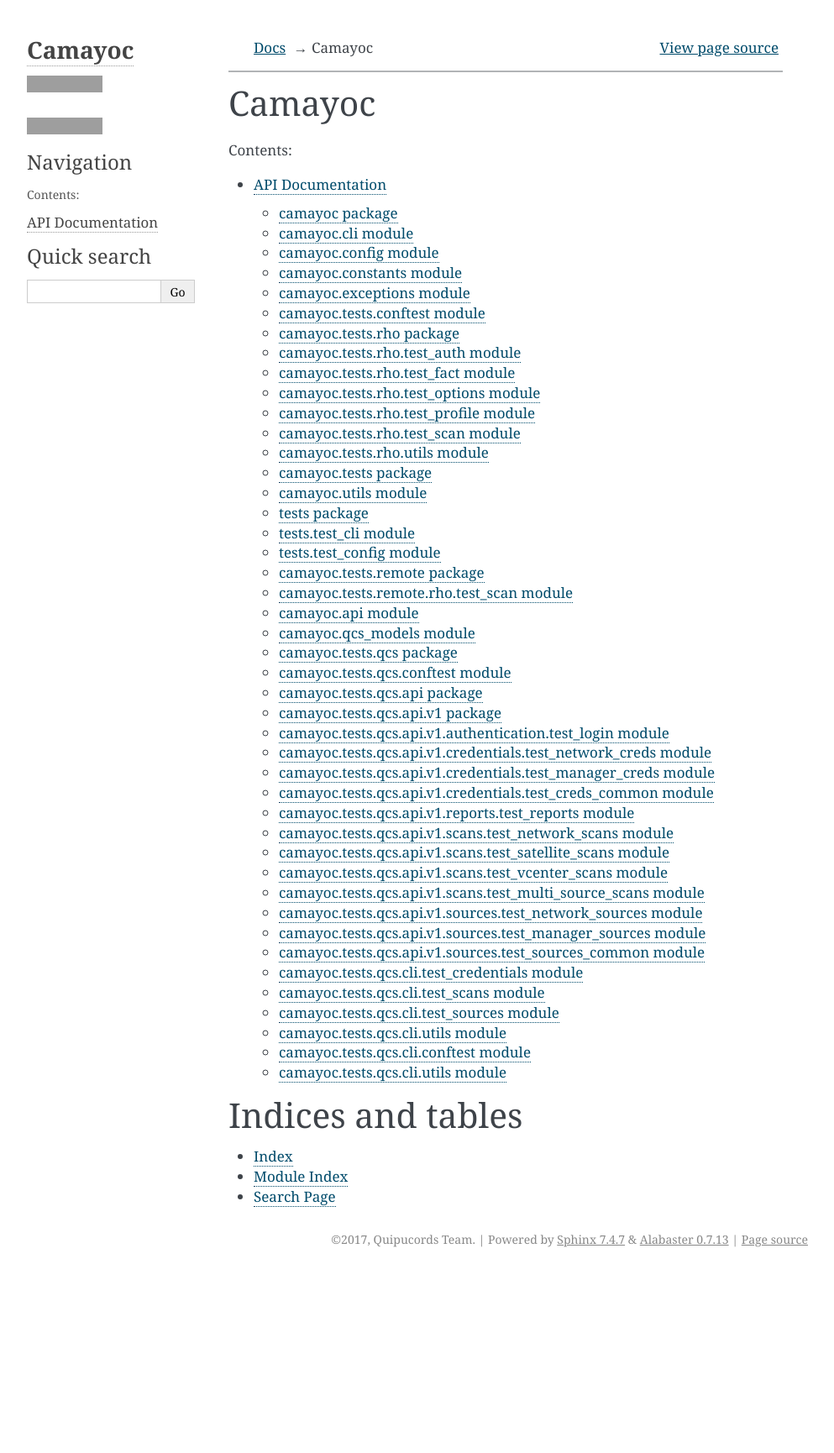
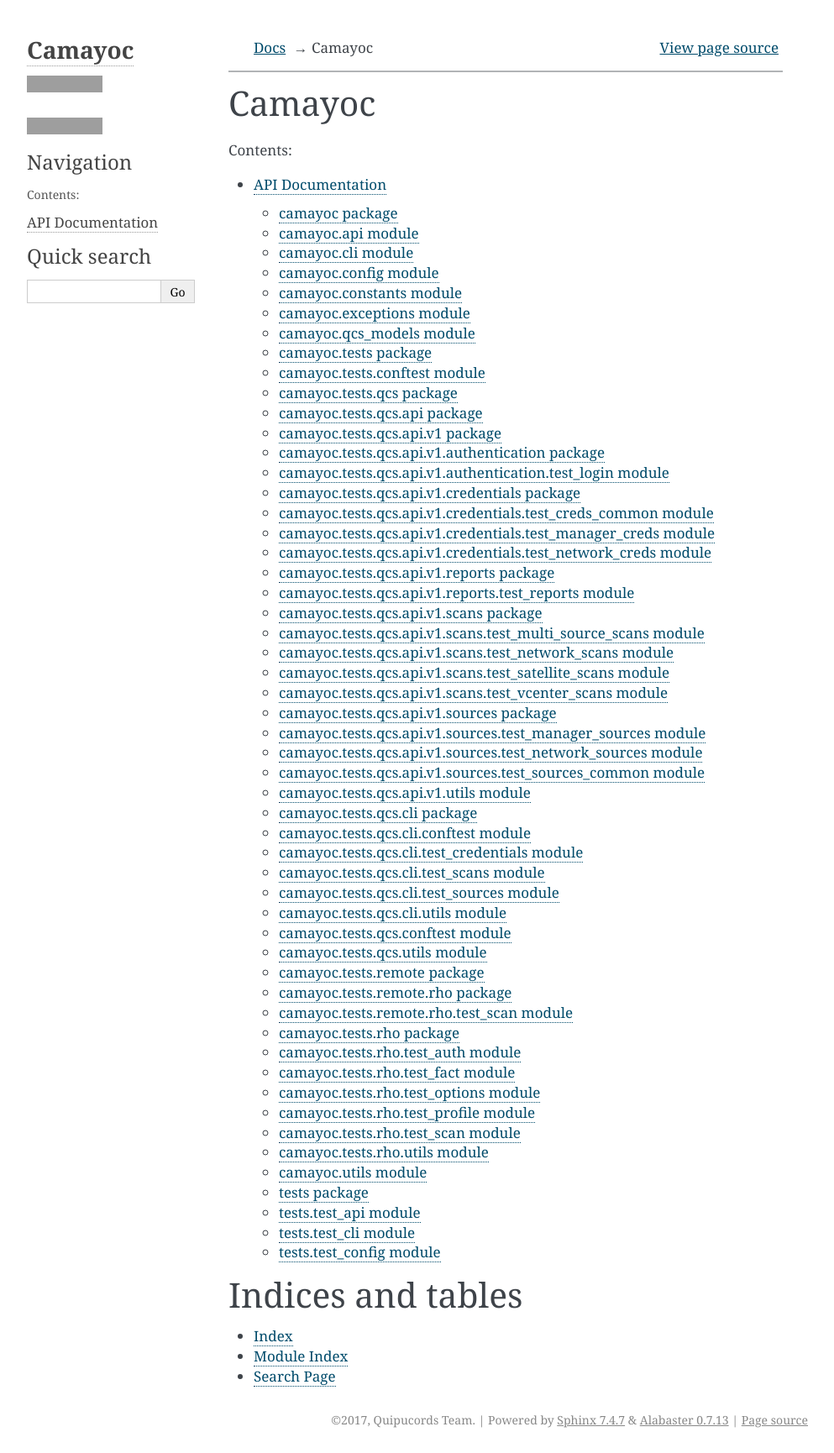
Before and after one commit to quipucords/camayoc, a Sphinx documentation site: the page built from docs/index.rst, in a window 1280 px wide. Shown: the whole page at 84% size, without its empty margins (148-1141 px from the left). Built offline with Sphinx 7.4.7, drawn with Linux system fonts in a browser that asks for light colours; before the commit the page ends 1515 px from its top, so only the background shows below that; grey boxes are pictures that could not be loaded.

```diff
--- a/docs/api.rst
+++ b/docs/api.rst
@@ -7,47 +7,56 @@ reference for developers, not a gospel.
 
 .. toctree::
 
-    api/camayoc.rst
-    api/camayoc.cli.rst
-    api/camayoc.config.rst
-    api/camayoc.constants.rst
-    api/camayoc.exceptions.rst
-    api/camayoc.tests.conftest.rst
-    api/camayoc.tests.rho.rst
-    api/camayoc.tests.rho.test_auth.rst
-    api/camayoc.tests.rho.test_fact.rst
-    api/camayoc.tests.rho.test_options.rst
-    api/camayoc.tests.rho.test_profile.rst
-    api/camayoc.tests.rho.test_scan.rst
-    api/camayoc.tests.rho.utils.rst
-    api/camayoc.tests.rst
-    api/camayoc.utils.rst
-    api/tests.rst
-    api/tests.test_cli.rst
-    api/tests.test_config.rst
-    api/camayoc.tests.remote.rst
-    api/camayoc.tests.remote.rho.test_scan.rst
-    api/camayoc.api.rst
-    api/camayoc.qcs_models.rst
-    api/camayoc.tests.qcs.rst
-    api/camayoc.tests.qcs.conftest.rst
-    api/camayoc.tests.qcs.api.rst
-    api/camayoc.tests.qcs.api.v1.rst
-    api/camayoc.tests.qcs.api.v1.authentication.test_login.rst
-    api/camayoc.tests.qcs.api.v1.credentials.test_network_creds.rst
-    api/camayoc.tests.qcs.api.v1.credentials.test_manager_creds.rst
-    api/camayoc.tests.qcs.api.v1.credentials.test_creds_common.rst
-    api/camayoc.tests.qcs.api.v1.reports.test_reports.rst
-    api/camayoc.tests.qcs.api.v1.scans.test_network_scans.rst
-    api/camayoc.tests.qcs.api.v1.scans.test_satellite_scans.rst
-    api/camayoc.tests.qcs.api.v1.scans.test_vcenter_scans.rst
-    api/camayoc.tests.qcs.api.v1.scans.test_multi_source_scans.rst
-    api/camayoc.tests.qcs.api.v1.sources.test_network_sources.rst
-    api/camayoc.tests.qcs.api.v1.sources.test_manager_sources.rst
-    api/camayoc.tests.qcs.api.v1.sources.test_sources_common.rst
-    api/camayoc.tests.qcs.cli.test_credentials.rst
-    api/camayoc.tests.qcs.cli.test_scans.rst
-    api/camayoc.tests.qcs.cli.test_sources.rst
-    api/camayoc.tests.qcs.cli.utils.rst
-    api/camayoc.tests.qcs.cli.conftest.rst
-    api/camayoc.tests.qcs.cli.utils.rst
+    api/camayoc
+    api/camayoc.api
+    api/camayoc.cli
+    api/camayoc.config
+    api/camayoc.constants
+    api/camayoc.exceptions
+    api/camayoc.qcs_models
+    api/camayoc.tests
+    api/camayoc.tests.conftest
+    api/camayoc.tests.qcs
+    api/camayoc.tests.qcs.api
+    api/camayoc.tests.qcs.api.v1
+    api/camayoc.tests.qcs.api.v1.authentication
+    api/camayoc.tests.qcs.api.v1.authentication.test_login
+    api/camayoc.tests.qcs.api.v1.credentials
+    api/camayoc.tests.qcs.api.v1.credentials.test_creds_common
+    api/camayoc.tests.qcs.api.v1.credentials.test_manager_creds
+    api/camayoc.tests.qcs.api.v1.credentials.test_network_creds
+    api/camayoc.tests.qcs.api.v1.reports
+    api/camayoc.tests.qcs.api.v1.reports.test_reports
+    api/camayoc.tests.qcs.api.v1.scans
+    api/camayoc.tests.qcs.api.v1.scans.test_multi_source_scans
+    api/camayoc.tests.qcs.api.v1.scans.test_network_scans
+    api/camayoc.tests.qcs.api.v1.scans.test_satellite_scans
+    api/camayoc.tests.qcs.api.v1.scans.test_vcenter_scans
+    api/camayoc.tests.qcs.api.v1.sources
+    api/camayoc.tests.qcs.api.v1.sources.test_manager_sources
+    api/camayoc.tests.qcs.api.v1.sources.test_network_sources
+    api/camayoc.tests.qcs.api.v1.sources.test_sources_common
+    api/camayoc.tests.qcs.api.v1.utils
+    api/camayoc.tests.qcs.cli
+    api/camayoc.tests.qcs.cli.conftest
+    api/camayoc.tests.qcs.cli.test_credentials
+    api/camayoc.tests.qcs.cli.test_scans
+    api/camayoc.tests.qcs.cli.test_sources
+    api/camayoc.tests.qcs.cli.utils
+    api/camayoc.tests.qcs.conftest
+    api/camayoc.tests.qcs.utils
+    api/camayoc.tests.remote
+    api/camayoc.tests.remote.rho
+    api/camayoc.tests.remote.rho.test_scan
+    api/camayoc.tests.rho
+    api/camayoc.tests.rho.test_auth
+    api/camayoc.tests.rho.test_fact
+    api/camayoc.tests.rho.test_options
+    api/camayoc.tests.rho.test_profile
+    api/camayoc.tests.rho.test_scan
+    api/camayoc.tests.rho.utils
+    api/camayoc.utils
+    api/tests
+    api/tests.test_api
+    api/tests.test_cli
+    api/tests.test_config
```
Also changed, not shown: 2 other files.
